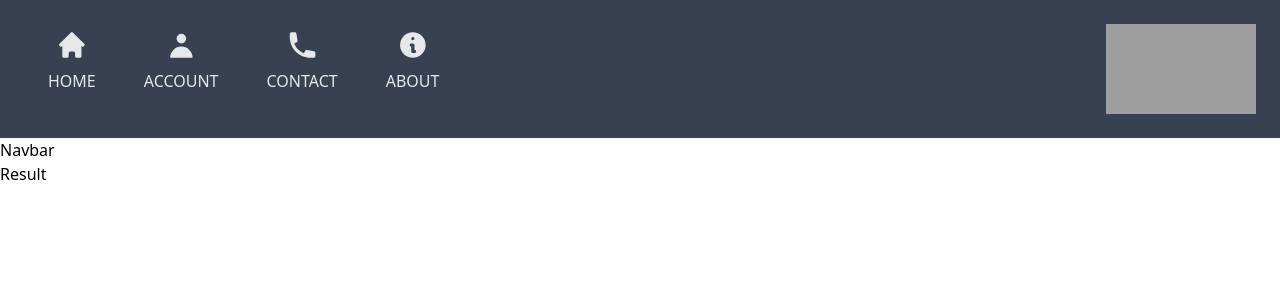
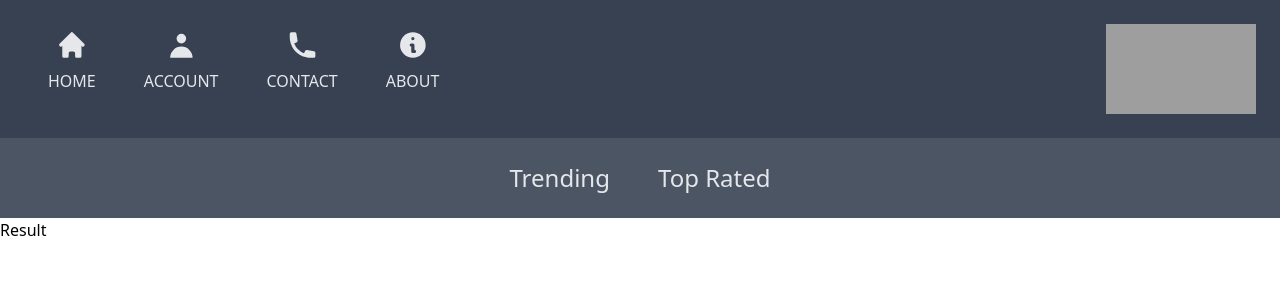
Before and after one commit to AnkitaMalik22/imdb-clone, a Next.js app: page / in a window 1280 px wide. Shown: the top 300 px of the page. Built offline with nearby package versions, Linux system fonts and the light colour scheme; no server answers; grey boxes are pictures that could not be loaded.

Commit message:
created navbar component and requests.js

```diff
--- a/components/Navbar.jsx
+++ b/components/Navbar.jsx
@@ -1,8 +1,18 @@
-import React from 'react'
+
+import requests from "../utils/requests"
+import {useRouter} from 'next/router'
 
 function Navbar() {
+const router=useRouter()
   return (
-    <div>Navbar</div>
+    <div className="flex justify-center bg-gray-600 text-gray-200 select-none text-xl lg:text-2xl">
+
+      {Object.entries(requests).map(([key,{title,url}])=>(
+        // console.log(key,title,url)
+      <h1 onClick={()=>{router.push(`?genre=${key}`)}} key={key}className='cursor-pointer hover:text-white m-6 active:text-red-400'>{title}</h1>
+      ))}
+
+    </div>
   )
 }
 
--- /dev/null
+++ b/utils/requests.js
@@ -0,0 +1,13 @@
+const API_KEY=process.env.API_KEY
+
+
+export default{
+fetchTrending:{
+    title:"Trending",
+    url:`/trending/all/week/api_key=${API_KEY}&language=en-US`
+},
+fetchTopRated:{
+    title:"Top Rated",
+    url:`/top-rated/all/week/api_key=${API_KEY}&language=en-US`
+}
+}
```
